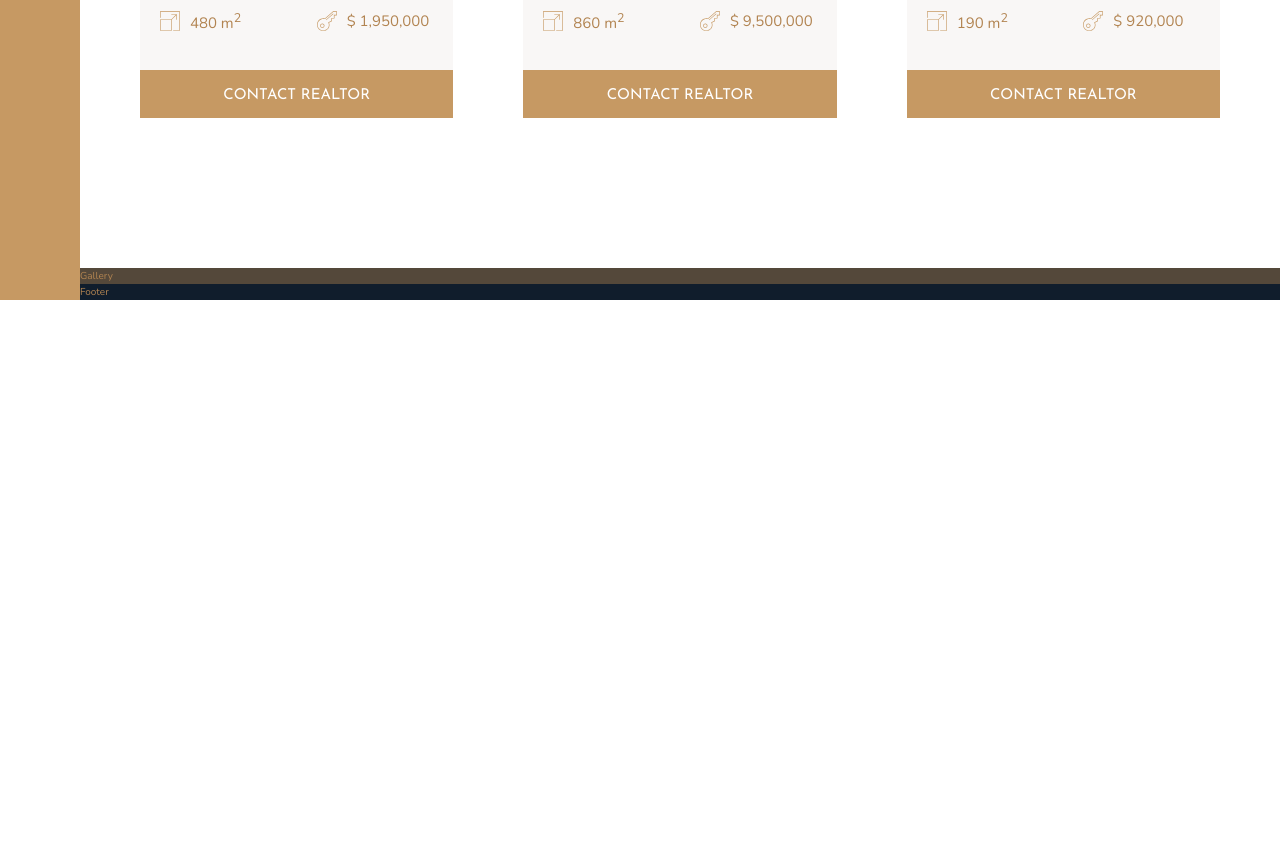
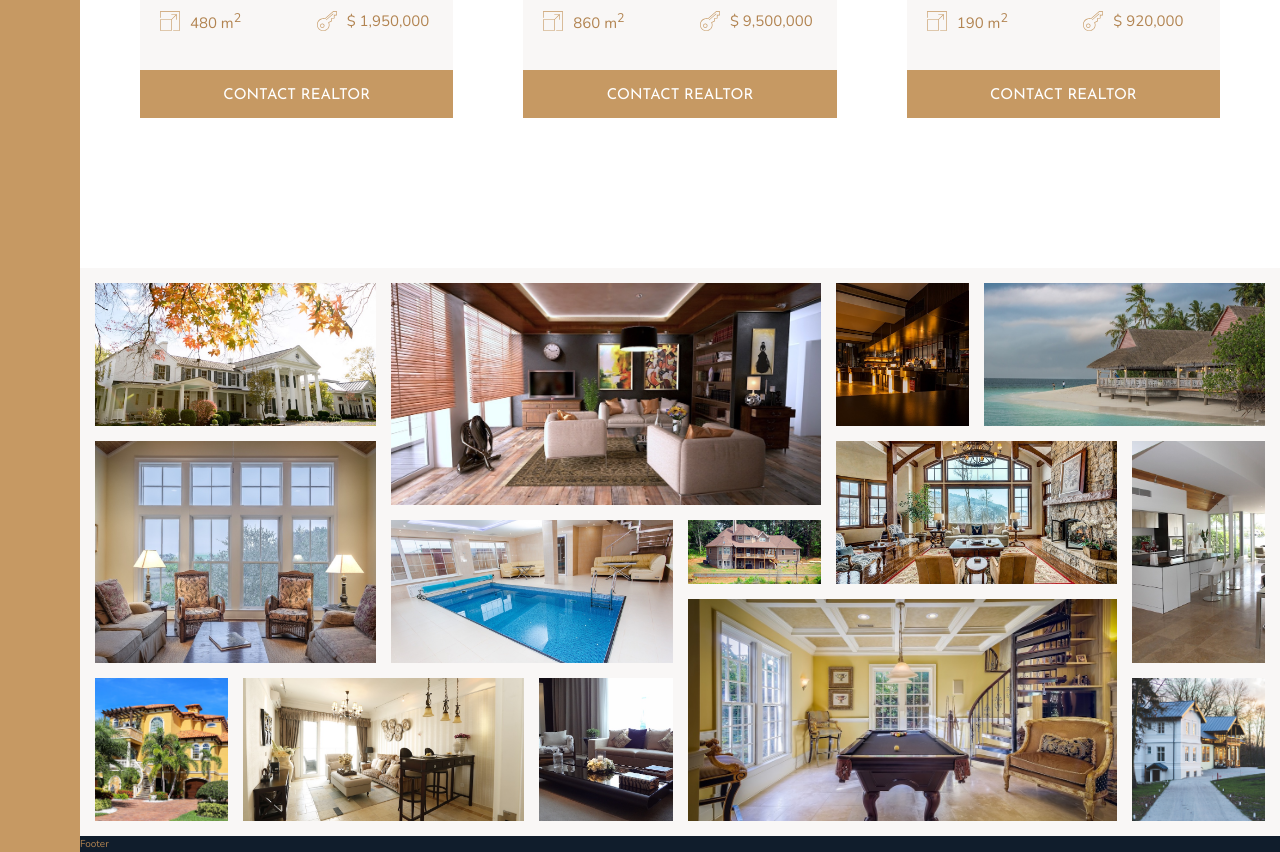
Before and after one commit to TadasBalsys/Nexter, a website: page index.html in a window 1280 px wide. Shown: the part 2853-3705 px from the top of the page. Before the commit the page ends 3153 px from the top, so only its background shows below. Drawn offline with nearby package versions, Linux system fonts and the light colour scheme; files whose address does not match are found by name.

Commit message:
Created image gallery section.

```diff
--- a/index.html
+++ b/index.html
@@ -291,7 +291,50 @@
         <button class="btn home__btn">Contact realtor</button>
       </div>
     </section>
-    <section class="gallery">Gallery</section>
+    <section class="gallery">
+      <figure class="gallery__item gallery__item--1">
+        <img class="gallery__img" src="img/gal-1.jpeg" alt="Gallery image 1" />
+      </figure>
+      <figure class="gallery__item gallery__item--2">
+        <img class="gallery__img" src="img/gal-2.jpeg" alt="Gallery image 2" />
+      </figure>
+      <figure class="gallery__item gallery__item--3">
+        <img class="gallery__img" src="img/gal-3.jpeg" alt="Gallery image 3" />
+      </figure>
+      <figure class="gallery__item gallery__item--4">
+        <img class="gallery__img" src="img/gal-4.jpeg" alt="Gallery image 4" />
+      </figure>
+      <figure class="gallery__item gallery__item--5">
+        <img class="gallery__img" src="img/gal-5.jpeg" alt="Gallery image 5" />
+      </figure>
+      <figure class="gallery__item gallery__item--6">
+        <img class="gallery__img" src="img/gal-6.jpeg" alt="Gallery image 6" />
+      </figure>
+      <figure class="gallery__item gallery__item--7">
+        <img class="gallery__img" src="img/gal-7.jpeg" alt="Gallery image 7" />
+      </figure>
+      <figure class="gallery__item gallery__item--8">
+        <img class="gallery__img" src="img/gal-8.jpeg" alt="Gallery image 8" />
+      </figure>
+      <figure class="gallery__item gallery__item--9">
+        <img class="gallery__img" src="img/gal-9.jpeg" alt="Gallery image 9" />
+      </figure>
+      <figure class="gallery__item gallery__item--10">
+        <img class="gallery__img" src="img/gal-10.jpeg" alt="Gallery image 10" />
+      </figure>
+      <figure class="gallery__item gallery__item--11">
+        <img class="gallery__img" src="img/gal-11.jpeg" alt="Gallery image 11" />
+      </figure>
+      <figure class="gallery__item gallery__item--12">
+        <img class="gallery__img" src="img/gal-12.jpeg" alt="Gallery image 12" />
+      </figure>
+      <figure class="gallery__item gallery__item--13">
+        <img class="gallery__img" src="img/gal-13.jpeg" alt="Gallery image 13" />
+      </figure>
+      <figure class="gallery__item gallery__item--14">
+        <img class="gallery__img" src="img/gal-14.jpeg" alt="Gallery image 14" />
+      </figure>
+    </section>
     <footer class="footer">Footer</footer>
   </body>
 </html>
--- a/sass/_gallery.scss
+++ b/sass/_gallery.scss
@@ -1,4 +1,77 @@
 .gallery {
-  background-color: $color-grey-dark-1;
+  background-color: $color-grey-light-1;
   grid-column: full-start / full-end;
+  display: grid;
+  grid-template-columns: repeat(8, 1fr);
+  grid-template-rows: repeat(7, 5vw);
+  gap: 1.5rem;
+  padding: 1.5rem;
+
+  &__item {
+    &--1 {
+      grid-area: 1 / 1 / span 2 / span 2;
+    }
+
+    &--2 {
+      grid-area: 1 / 3 / span 3 / span 3;
+    }
+
+    &--3 {
+      // grid-area: 1 / 3 / span 3 / span 3;
+      grid-area: 1 / 6 / span 2 / span 1;
+    }
+
+    &--4 {
+      grid-area: 1 / 7 / span 2 / span 2;
+    }
+
+    &--5 {
+      grid-area: 3 / 1 / span 3 / span 2;
+    }
+
+    &--6 {
+      grid-area: 4 / 3 / span 2 / span 2;
+    }
+
+    &--7 {
+      grid-area: 4 / 5 / span 1 / span 1;
+    }
+
+    &--8 {
+      grid-area: 3 / 6 / span 2 / span 2;
+    }
+
+    &--9 {
+      grid-area: 3 / 8 / span 3 / span 1;
+    }
+
+    &--10 {
+      grid-area: 6 / 1 / span 2 / span 1;
+    }
+
+
+    &--11 {
+      grid-area: 6 / 2 / span 2 /span 2;
+    }
+
+    &--12 {
+      grid-area: 6 / 4 / span 2 / span 1;
+    }
+
+    &--13 {
+      grid-area: 5 / 5 / span 3 / span 3;
+    }
+
+    &--14 {
+      grid-area: 6 / 8 / span 2 / span 1;
+    }
+  }
+
+  &__img {
+    width: 100%;
+    height: 100%;
+    // object-fit: cover will not work if the width and height is not set.
+    object-fit: cover;
+    display: block;
+  }
 }
```
Also changed, not shown: css/style.css.
